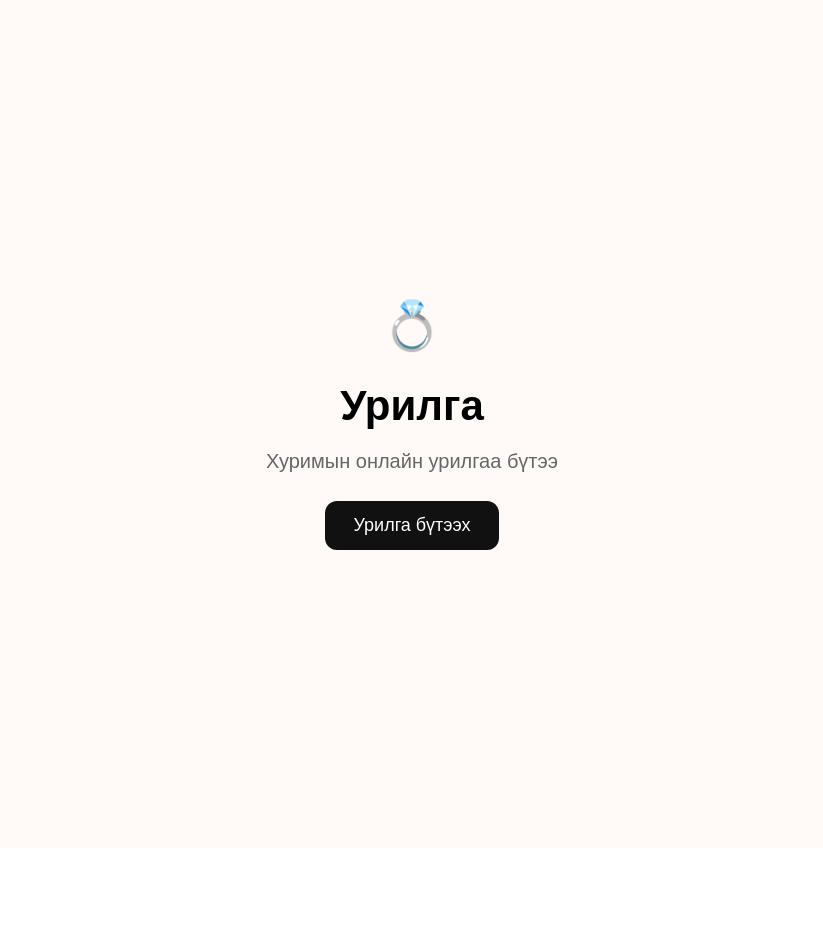
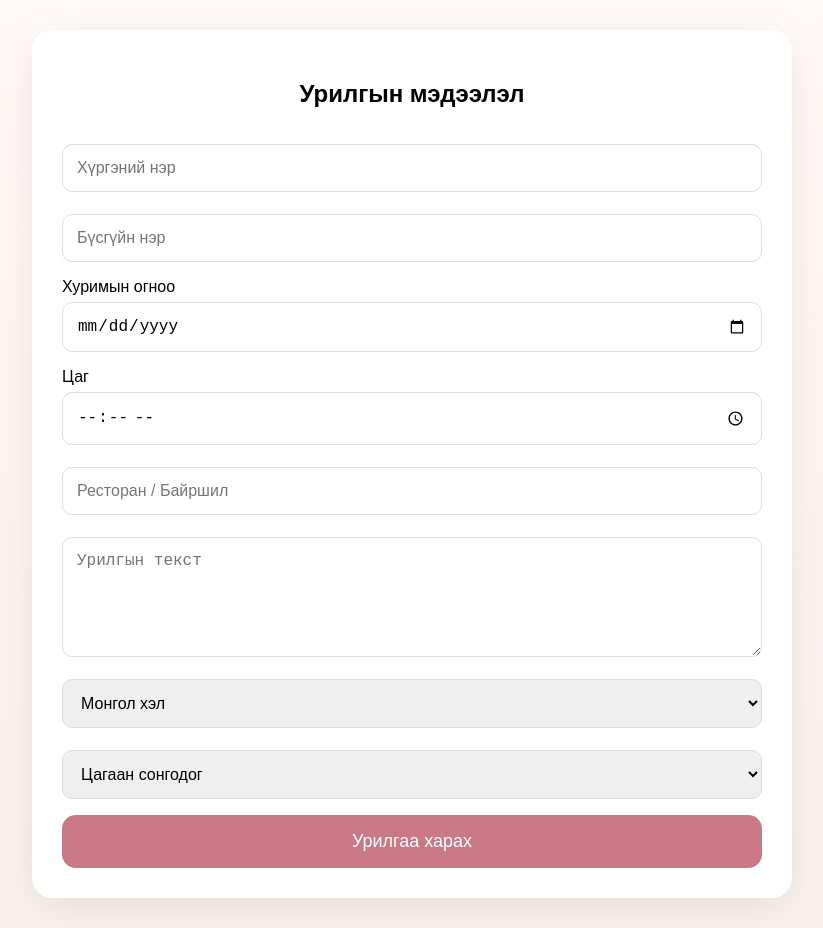
Before and after one commit to erdenebek558-hash/urilga, a Next.js app: page / in a window 1280 px wide. Both pictures are taken after a click on the button "Урилга бүтээх". Shown: the whole page, without its empty margins (228-1051 px from the left). Before the commit the page ends 848 px from the top, so only its background shows below. Built offline with nearby package versions, Linux system fonts and the light colour scheme.

Commit message:
Update page.js

```diff
--- a/app/page.js
+++ b/app/page.js
@@ -1,53 +1,130 @@
+"use client";
+
+import { useState } from "react";
+
 export default function Home() {
+  const [showForm, setShowForm] = useState(false);
+
   return (
     <main
       style={{
         minHeight: "100vh",
-        display: "flex",
-        alignItems: "center",
-        justifyContent: "center",
-        background: "#fffaf7",
+        background: "linear-gradient(180deg,#fffaf7,#f8f1ec)",
         fontFamily: "Arial, sans-serif",
-        textAlign: "center",
-        padding: "24px",
+        padding: "30px 20px",
       }}
     >
-      <div>
-        <div style={{ fontSize: "48px" }}>💍</div>
-
-        <h1
+      {!showForm ? (
+        <section
           style={{
-            fontSize: "42px",
-            marginBottom: "12px",
+            maxWidth: "900px",
+            margin: "0 auto",
+            textAlign: "center",
+            paddingTop: "100px",
           }}
         >
+          <div style={{ fontSize: "56px" }}>💍</div>
+
+          <h1 style={{ fontSize: "48px", margin: "15px 0" }}>
             Урилга
           </h1>
 
-        <p
+          <p style={{ fontSize: "20px", color: "#666" }}>
+            Хуримын онлайн урилгаа өөрөө бүтээ
+          </p>
+
+          <button
+            onClick={() => setShowForm(true)}
             style={{
-            fontSize: "20px",
-            color: "#666",
-            marginBottom: "28px",
+              marginTop: "30px",
+              border: "none",
+              borderRadius: "14px",
+              padding: "16px 30px",
+              fontSize: "18px",
+              background: "#111",
+              color: "white",
+              cursor: "pointer",
             }}
           >
-          Хуримын онлайн урилгаа бүтээ
-        </p>
+            Урилга бүтээх
+          </button>
+        </section>
+      ) : (
+        <section
+          style={{
+            maxWidth: "700px",
+            margin: "0 auto",
+            background: "white",
+            padding: "30px",
+            borderRadius: "20px",
+            boxShadow: "0 10px 40px rgba(0,0,0,0.08)",
+          }}
+        >
+          <h1 style={{ textAlign: "center" }}>
+            Урилгын мэдээлэл
+          </h1>
+
+          <div style={{ display: "grid", gap: "16px", marginTop: "30px" }}>
+            <input placeholder="Хүргэний нэр" style={inputStyle} />
+            <input placeholder="Бүсгүйн нэр" style={inputStyle} />
+
+            <label>
+              Хуримын огноо
+              <input type="date" style={inputStyle} />
+            </label>
+
+            <label>
+              Цаг
+              <input type="time" style={inputStyle} />
+            </label>
+
+            <input placeholder="Ресторан / Байршил" style={inputStyle} />
+
+            <textarea
+              placeholder="Урилгын текст"
+              rows="5"
+              style={inputStyle}
+            />
+
+            <select style={inputStyle}>
+              <option>Монгол хэл</option>
+              <option>Қазақша</option>
+            </select>
+
+            <select style={inputStyle}>
+              <option>Цагаан сонгодог</option>
+              <option>Монгол хээ</option>
+              <option>Цэцгэн чимэг</option>
+              <option>Modern 3D</option>
+              <option>Казах той</option>
+            </select>
 
             <button
               style={{
                 border: "none",
-            borderRadius: "12px",
-            padding: "14px 28px",
+                borderRadius: "14px",
+                padding: "16px",
                 fontSize: "18px",
+                background: "#c97985",
+                color: "white",
                 cursor: "pointer",
-            background: "#111",
-            color: "#fff",
               }}
             >
-          Урилга бүтээх
+              Урилгаа харах
             </button>
           </div>
+        </section>
+      )}
     </main>
   );
 }
+
+const inputStyle = {
+  width: "100%",
+  boxSizing: "border-box",
+  padding: "14px",
+  borderRadius: "10px",
+  border: "1px solid #ddd",
+  fontSize: "16px",
+  marginTop: "6px",
+};
```
Lines whose indentation alone changed are shown as unchanged.
